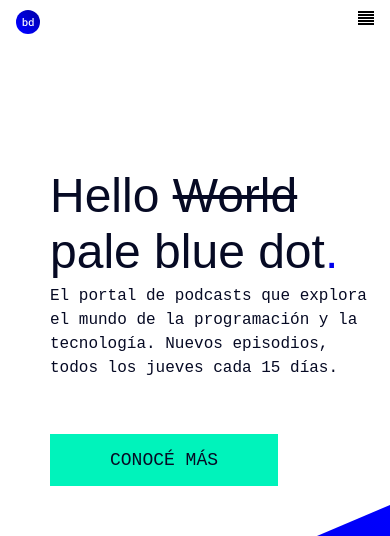
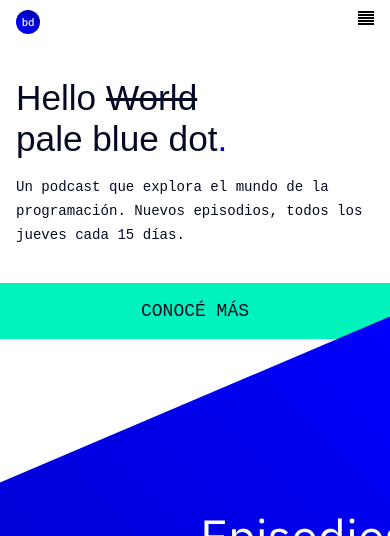
Before and after one commit to andresmorenoj/acamica-podcast, a React (Create React App) app: page / in a window 390 px wide. Shown: the top 536 px of the page. Built offline with nearby package versions, Linux system fonts and the light colour scheme.

Commit message:
[ADD] Styled for HelloWorld secction added and some others fixed in Header section

```diff
--- a/src/assets/styles/components/ButtonPodcast.css
+++ b/src/assets/styles/components/ButtonPodcast.css
@@ -14,3 +14,16 @@
   color: #fff;
   background: linear-gradient(225deg, #0000fe, #00f0b8);
 }
+
+@media screen and (min-width: 768px) {
+}
+
+@media screen and (max-width: 767px) {
+  .ButtonPodcast {
+    width: 100vw;
+    position: absolute;
+    left: 0;
+    right: 0;
+    text-align: center;
+  }
+}
--- a/src/assets/styles/components/Header.css
+++ b/src/assets/styles/components/Header.css
@@ -38,7 +38,7 @@
   color: rgba(6, 10, 36, 0.56);
 }
 
-@media screen and (max-width: 1024px) {
+@media screen and (max-width: 767px) {
   .Header {
     padding: 10px 16px;
   }
--- a/src/assets/styles/components/HelloWorld.css
+++ b/src/assets/styles/components/HelloWorld.css
@@ -31,18 +31,35 @@
   line-height: 24px;
   margin: 0;
   max-width: 628px;
-  min-width: 320px;
+  min-width: calc(320px - 32px);
   margin-bottom: 68px;
 }
 
-@media screen and (max-width: 1024px) {
+@media screen and (min-width: 768px) {
   .HelloWorld {
-    padding: 0 50px;
+    width: 100vw;
+    margin: 26px 0;
+    padding: 0 100px;
+  }
+}
+
+@media screen and (max-width: 767px) {
+  .HelloWorld {
+    width: 100vw;
+    margin-top: 30px;
     margin-left: 0;
-    margin-right: 0;
+    padding: 0 16px;
+    position: relative;
   }
 
   .HelloWorld__title {
-    font-size: 3em;
+    font-size: 2.2em;
+    margin-bottom: 16px;
+  }
+
+  .HelloWorld__text {
+    font-size: 0.88em;
+    text-align: start;
+    margin-bottom: 36px;
   }
 }
--- a/src/components/Header.jsx
+++ b/src/components/Header.jsx
@@ -51,12 +51,12 @@ const Header = () => {
   );
 
   const menuDisplay = () =>
-    viewport <= 1024 ? displayResponsiveMenu() : menu();
+    viewport <= 767 ? displayResponsiveMenu() : menu();
 
   return (
     <header className='Header'>
       <nav className='Navegation'>
-        {viewport >= 1025 && (
+        {viewport >= 768 && (
           <figure className='Logo'>
             <img src={Logo} alt='Logo Podcast' />
           </figure>
--- a/src/components/HelloWorld.jsx
+++ b/src/components/HelloWorld.jsx
@@ -1,9 +1,40 @@
-import React from 'react';
+import React, { useState, useEffect } from 'react';
 import ButtonPodcast from './ButtonPodcast';
 import '../assets/styles/components/HelloWorld.css';
 
-const HelloWorld = () => (
+const HelloWorld = () => {
+  const [viewport, setViewport] = useState(window.innerWidth);
+
+  const handleViewportWidth = () => setViewport(window.innerWidth);
+
+  useEffect(() => {
+    if (window.innerWidth) {
+      window.addEventListener('resize', handleViewportWidth);
+    }
+
+    return () => window.removeEventListener('resize', handleViewportWidth);
+  }, []);
+
+  const helloWorldContent = () => (
+    <>
+      <h1 className='HelloWorld__title'>
+        Hello <span>World</span>
+        <br />
+        pale blue dot<span>.</span>
+      </h1>
+      <p className='HelloWorld__text'>
+        Un podcast que explora el mundo de la programación. Nuevos episodios,
+        todos los jueves cada 15 días.
+      </p>
+    </>
+  );
+
+  return (
     <div className='HelloWorld'>
+      {viewport <= 420 ? (
+        helloWorldContent()
+      ) : (
+        <>
           <h1 className='HelloWorld__title'>
             Hello <span>World</span> pale blue dot<span>.</span>
           </h1>
@@ -11,8 +42,11 @@ const HelloWorld = () => (
             El portal de podcasts que explora el mundo de la programación y la
             tecnología. Nuevos episodios, todos los jueves cada 15 días.
           </p>
+        </>
+      )}
       <ButtonPodcast title='Conocé más' url='#whoWeAre' />
     </div>
   );
+};
 
 export default HelloWorld;
```
Lines whose indentation alone changed are shown as unchanged.
